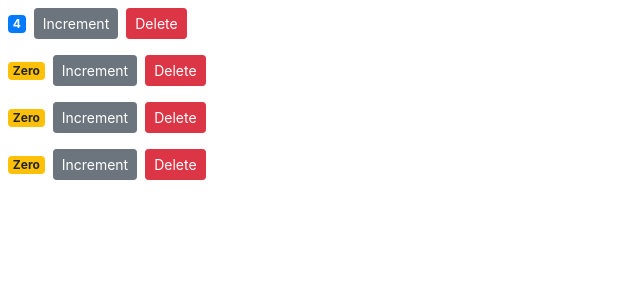
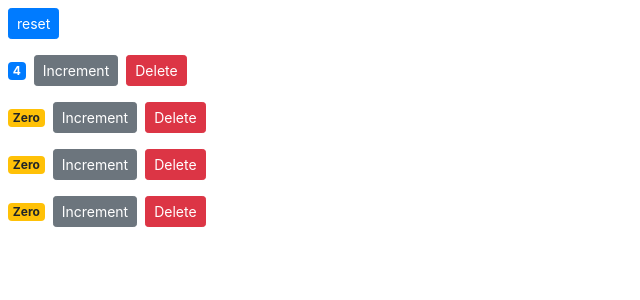
Before and after one commit to Kevjinx/react-tutorial-Mosh, a React (Create React App) app: page / in a window 1280 px wide. Shown: the top 300 px of the page, without its empty margins (0-640 px from the left). Built offline with nearby package versions, Linux system fonts and the light colour scheme.

Commit message:
refactor states from counter to counters

```diff
--- a/src/components/counter.jsx
+++ b/src/components/counter.jsx
@@ -1,29 +1,23 @@
 import React, { Component } from 'react';
 
 class Counter extends Component {
-
-	state = {
-		value: this.props.counter.value,
-	}
-
+	//controlled component that takes in data from and passes events to Counters.jsx
 	getBadgeClasses() {
 		let classes = "badge m-2 ";
-		classes += this.state.value === 0 ? "badge-warning" : "badge-primary";
+		classes += this.props.counter.value === 0 ? "badge-warning" : "badge-primary";
 		return classes;
 	}
 
 	formatCount() {
-		const { value } = this.state;
+		const { value } = this.props.counter;
 		return value === 0 ? 'Zero' : value;
 	}
 
 	//arrow functions do not need to bind 'this' keyword!!!!
-	handleIncrement = (stuff) => {
-		console.log(stuff);
-		console.log('click increment')
-		console.log(this.state.value)
-		this.setState({ value: this.state.value + 1 })
-	}
+	// handleIncrement = (e) => {
+	// 	console.log('click increment')
+	// 	this.setState({ value: this.state.value + 1 })
+	// }
 
 	render() {
 		return (
@@ -32,7 +26,7 @@ class Counter extends Component {
 					{this.formatCount()}
 				</span>
 				<button
-					onClick={this.handleIncrement}
+					onClick={() => this.props.onIncrement(this.props.counter)}
 					className="btn btn-secondary btn-sm"
 				>
 					Increment
--- a/src/components/counters.jsx
+++ b/src/components/counters.jsx
@@ -12,15 +12,38 @@ class Counters extends Component {
 		]
 	};
 
+	handleIncrement = (counter) => {
+		console.log('increment')
+		const counters = this.state.counters;
+		//find the counter that was incremented, and increment its value
+		counters.filter(c => c.id === counter.id)[0].value++;
+		this.setState({ counters })
+	}
+
+	handleReset = () => {
+		console.log('reset');
+	  const counters = this.state.counters.map(counter => {
+			counter.value = 0;
+	    return counter;
+	  });
+		this.setState({ counters })
+	}
 	counterList = () => {
 		return (
 			<div>
+				<button
+					onClick={this.handleReset}
+					className="btn btn-primary btn-sm m-2"
+				>
+					reset
+				</button>
 				{this.state.counters.map(counter =>
 					<Counter
 						key={counter.id}
 						onDelete={this.handleDelete}
 						//deconstruct counter object for cleaner code, and so that in the future, we just need to modify the counter object, and not the counter component
 						counter={counter}
+						onIncrement={this.handleIncrement}
 					/>)}
 			</div>
 		)
```
